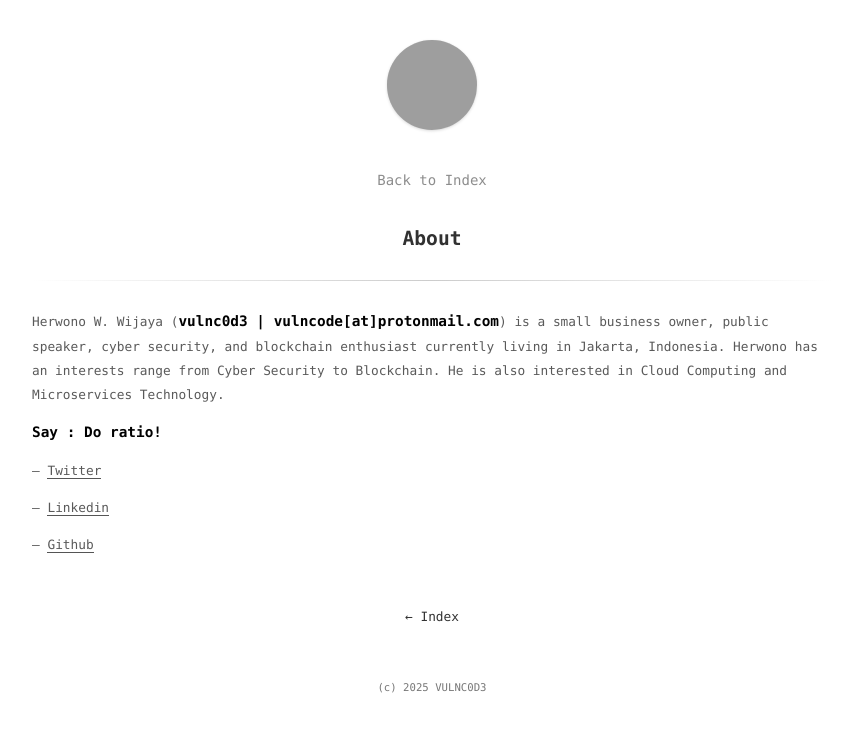
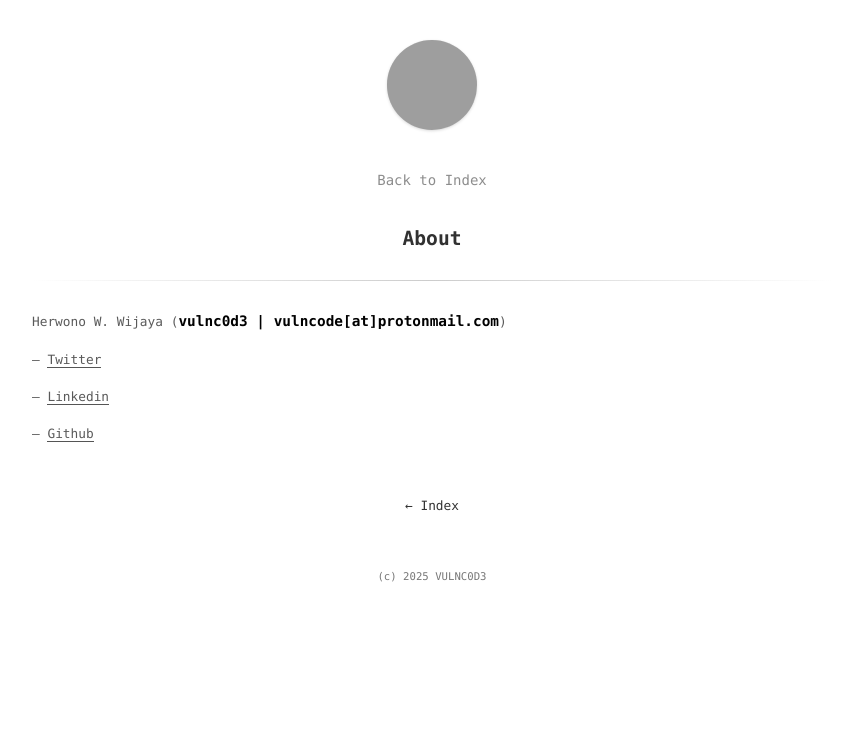
Before and after one commit to herwonowr/herwonowr.github.io, a Jekyll site: the page built from about.md, in a window 1280 px wide. Shown: the top 732 px of the page, without its empty margins (208-1056 px from the left). Built offline with Jekyll 4.4.1, drawn with Linux system fonts in a browser that asks for light colours; grey boxes are pictures that could not be loaded.

Commit message:
Update about.md

```diff
--- a/about.md
+++ b/about.md
@@ -3,9 +3,7 @@ layout: page
 title: About
 ---
 
-Herwono W. Wijaya (**vulnc0d3 &#124; vulncode[at]protonmail.com**) is a small business owner, public speaker, cyber security, and blockchain enthusiast currently living in Jakarta, Indonesia. Herwono has an interests range from Cyber Security to Blockchain. He is also interested in Cloud Computing and Microservices Technology.
-
-**Say : Do ratio!**
+Herwono W. Wijaya (**vulnc0d3 &#124; vulncode[at]protonmail.com**)
 
 -- [Twitter](https://twitter.com/HerwonoWr){:target="_blank"}
 
```
